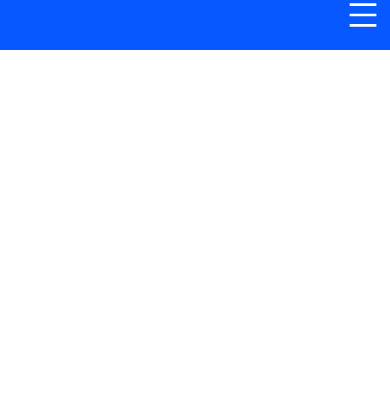
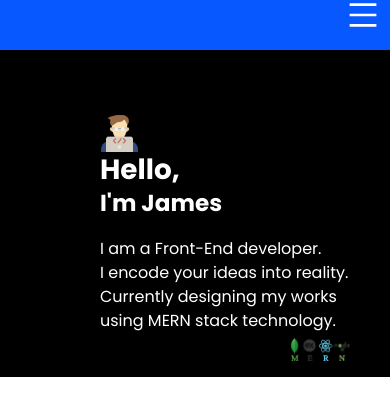
Before and after one commit to DevArtifacTs/portfolio, a React (Create React App) app: page / in a window 390 px wide. Shown: the top 416 px of the page. Built offline with nearby package versions, Linux system fonts and the light colour scheme.

Commit message:
style : About.jsx responsive

```diff
--- a/src/App.js
+++ b/src/App.js
@@ -1,16 +1,22 @@
 import './App.css';
+
+//component
+import NavBar from './components/NavBar/NavBar';
 
 // Test
 import BackToTop from './components/BackToTop/BackToTop';
-import NavBar from './components/NavBar/NavBar';
-
+import Section from './components/Section/Section';
+import About from './components/About/About';
 
 function App() {
   return (
     <>
       {/* <BackToTop /> */}
       <NavBar />
-
+      <Section
+        component={<About/>}
+        stylish={{backgroundColor : 'var(--accent-color)'}}
+      />
     </>
   );
 }
--- /dev/null
+++ b/src/components/About/About.css
@@ -0,0 +1,6 @@
+.about-section-container{
+    color : var(--implementary-color);
+}
+.about-title{
+
+}
--- a/src/components/About/About.jsx
+++ b/src/components/About/About.jsx
@@ -0,0 +1,58 @@
+import React from 'react';
+
+//style
+import './About.css'
+
+function About(props) {
+    return (
+        <article className='about-section-container container row d-flex justify-content-center align-items-center p-3 typewriter '>
+            <div className="col text-center ">
+                <div className="row about-title ms-5 mb-3 mt-5 ">
+                    <div className='row row-cols-3 text-center' >
+                        <div className="col-3 col-sm-3 col-md-3 col-lg-2">
+                            <img className='img-fluid' src="./dev.png" alt="" />
+                        </div>
+                        <div className='col-12 col-sm-3 col-md-2 col-lg-12 d-flex align-items-center ' >
+                            <h2 className='fs-1 fw-bolder text-start mb-0'>
+                                Hello,
+                            </h2>
+                        </div>
+                        <div className="col-12 col-sm-6 col-md-7 col-lg-12  d-flex align-items-center justify-content-center  ">
+                            <span className='col-12 text-start mb-0 fs-3 fw-bold'>
+                                I'm James
+                            </span>
+                        </div>
+                    </div>
+                </div>
+                <div className="row text-start ms-5">
+                    <p className='mb-1' >
+                        I am a Front-End developer.
+                        <br />
+                        I encode your ideas into reality.
+                        <br />
+                        Currently designing my works using MERN stack technology.
+                    </p>
+                        <br />
+                    {/* <p className='mb-1'>
+                        I encode your ideas into reality.
+                    </p> */}
+                </div>
+                <div className="row text-start ms-5">
+                    <div className="col">
+                        {/* <p>
+                            Currently designing my works using MERN stack technology.
+                        </p> */}
+                    </div>
+                </div>
+                <div className="row td-flex justify-content-end " >
+                    <div className="col-3 text-end ms-1 ">
+                        <img className='img-fluid ' src="./MERN-logo.png" alt="" />
+                    </div>
+                </div>
+            </div>
+
+        </article>
+    );
+}
+
+export default About;
--- /dev/null
+++ b/src/components/Section/Section.css
@@ -0,0 +1,4 @@
+.section {
+    min-height: 300px;
+    max-height: 90vh;
+}
--- /dev/null
+++ b/src/components/Section/Section.jsx
@@ -0,0 +1,12 @@
+import React from 'react';
+import './Section.css'
+
+function Section({component, stylish}) {
+    return (
+        <section className='container-fluid section d-flex justify-content-center align-items-center' style={stylish}>
+            {component}
+        </section>
+    );
+}
+
+export default Section;
--- a/src/index.css
+++ b/src/index.css
@@ -23,6 +23,10 @@
   padding: 0;
 }
 
+.root {
+  position: relative;
+}
+
 
 /* Set all element to border-box to easy for calculate element size */
 html {
```
Also changed, not shown: public/MERN-logo.png (added), public/dev.png (added), src/components/About/About.module.css (deleted).
